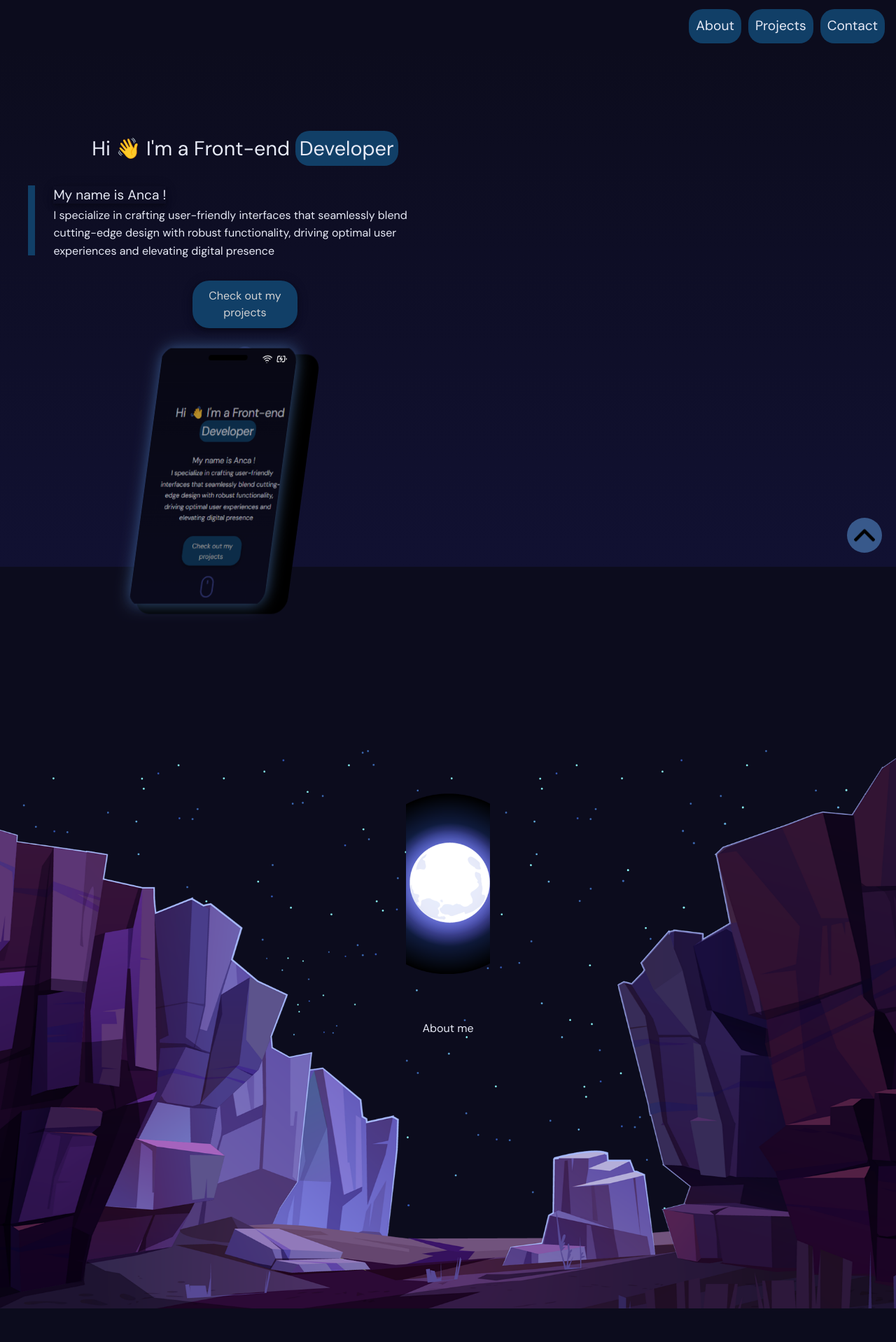
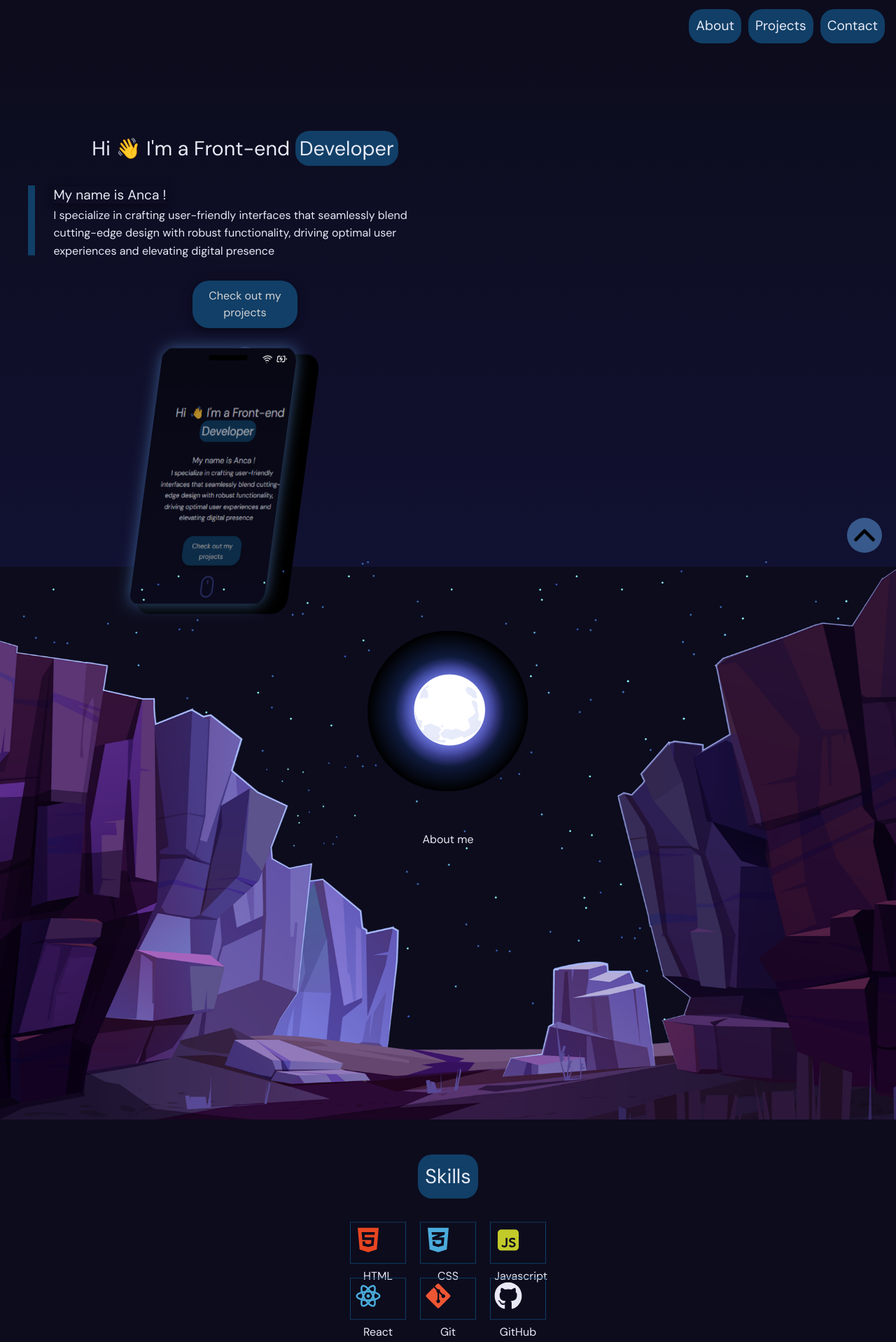
Before and after one commit to Anca200/Portfolio, a React (Vite) app: page / in a window 1280 px wide. Shown: the top 1918 px of the page at 70% size. Built offline with nearby package versions, Linux system fonts and the light colour scheme.

Commit message:
Update Parallax.css

```diff
--- a/src/pages/Parallax/Parallax.css
+++ b/src/pages/Parallax/Parallax.css
@@ -30,11 +30,10 @@
     background-image:url("../../assets/moon.png");
     background-size: cover;
     background-position: bottom;
-    width: 30%;
-    height:90%;
+    width: 50%;
+    height:80%;
     position: absolute;
     z-index: 2;
-
 }
 
 @media (min-width:360px) and (max-width:935px){
@@ -48,7 +47,7 @@
 }
 
 /*landscape*/
-@media (orientation: landscape){
+@media (orientation: landscape) and (max-width:935){
  .parallax{
  margin-top: 270px;
  }
```
